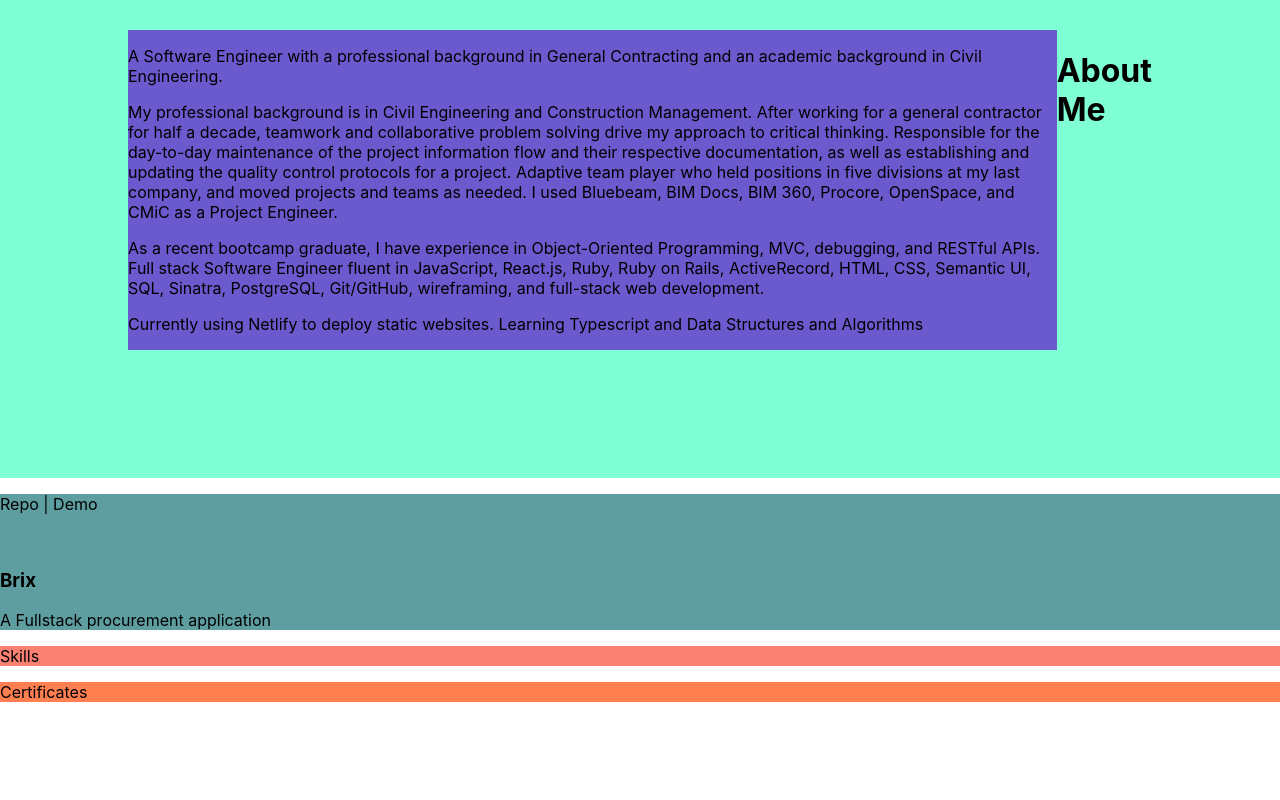
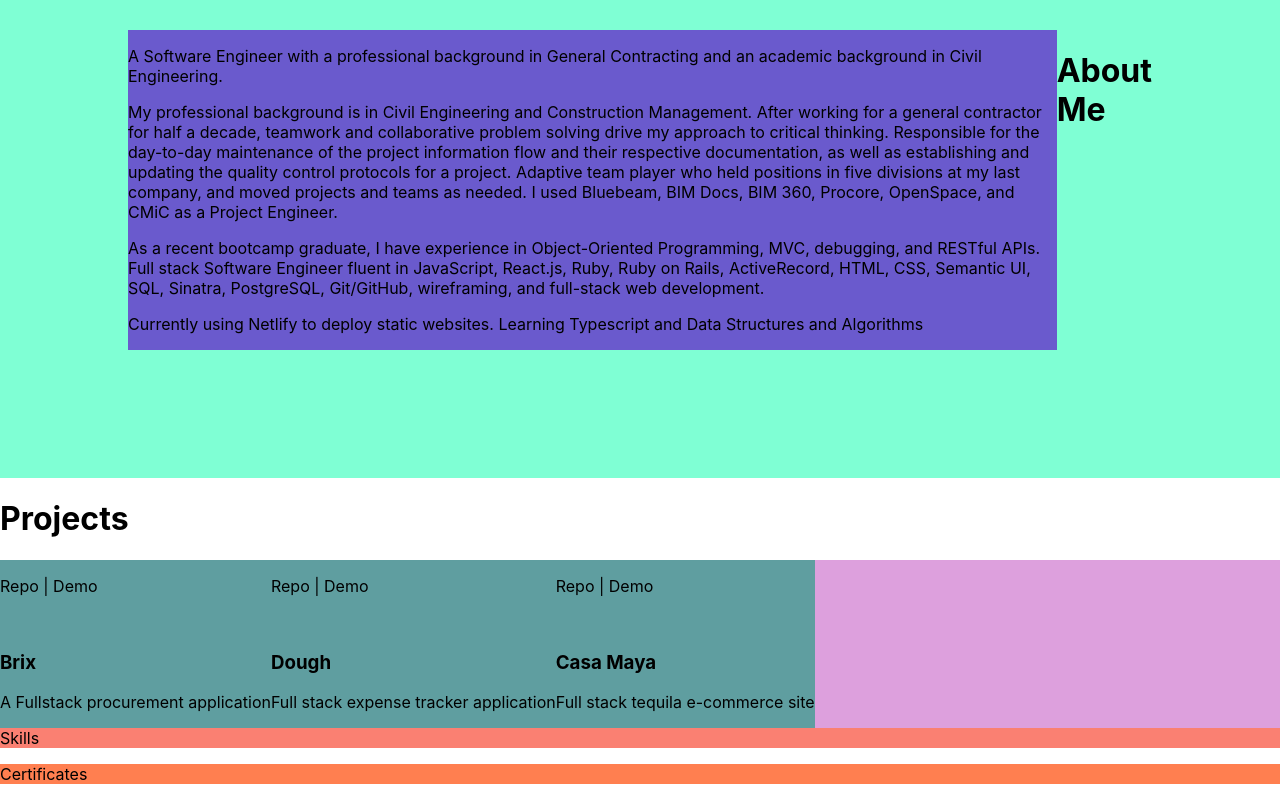
Before and after one commit to keelalopez/keila-lopez-portfolio, a React (Create React App) app in the folder keila-lopez-portfolio/: page / in a window 1280 px wide. Shown: the part 705-1505 px from the top of the page. Before the commit the page ends 1423 px from the top, so only its background shows below. Built offline with nearby package versions, Linux system fonts and the light colour scheme.

Commit message:
Updated project section styling

```diff
--- a/keila-lopez-portfolio/src/App.css
+++ b/keila-lopez-portfolio/src/App.css
@@ -96,6 +96,8 @@
 /* ---------------------       PROJECTS       ------------------ */
 .project-container{
   background-color: plum;
+  display: flex;
+  flex-direction: row;
 }
 
 .project-card {
--- a/keila-lopez-portfolio/src/Components/Projects.js
+++ b/keila-lopez-portfolio/src/Components/Projects.js
@@ -1,6 +1,8 @@
 
 function Projects () {
     return (
+        <div>
+            <h1>Projects</h1>
             <div className="project-container">
                 <div className="project-card">
                     <p>Repo | Demo</p>
@@ -8,6 +10,19 @@ function Projects () {
                     <h3>Brix</h3>
                     <p>A Fullstack procurement application</p>
                 </div>
+                <div className="project-card">
+                    <p>Repo | Demo</p>
+                    <img />
+                    <h3>Dough</h3>
+                    <p>Full stack expense tracker application</p>
+                </div>
+                <div className="project-card">
+                    <p>Repo | Demo</p>
+                    <img />
+                    <h3>Casa Maya</h3>
+                    <p>Full stack tequila e-commerce site</p>
+                </div>
+        </div>
         </div>
     )
 }
```
Lines whose indentation alone changed are shown as unchanged.
